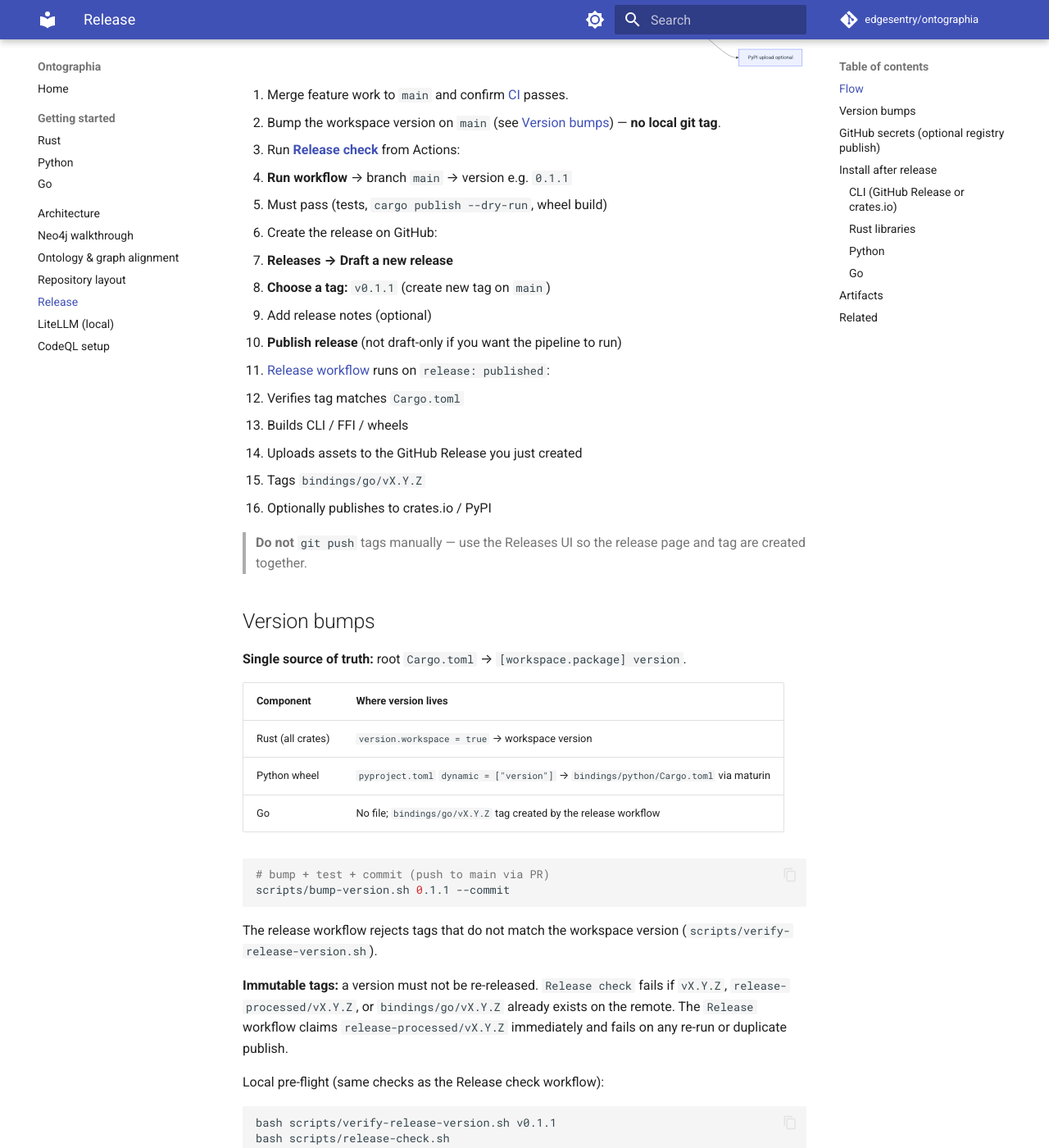
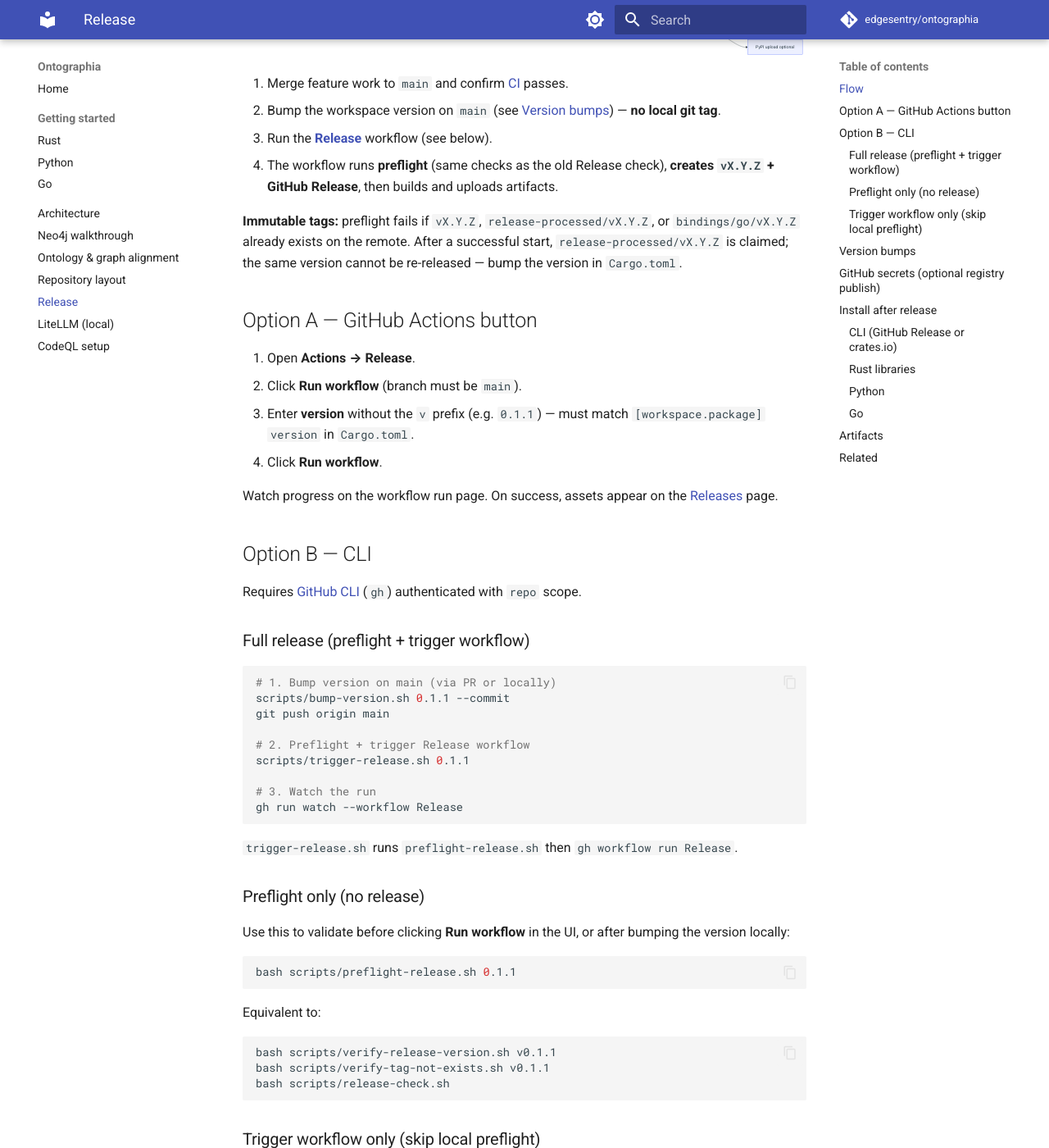
Before and after one commit to edgesentry/ontographia, an MkDocs documentation site: the page built from docs/release.md, in a window 1280 px wide and 1400 px high, scrolled down 343 px. Shown: the whole window at 82% size. Built offline with MkDocs 1.6.1 and Material for MkDocs 9.7.7, drawn with Linux system fonts in a browser that asks for light colours; comment, search, counter and statistics services are not loaded; some of the changed text lies outside the part shown.

Commit message:
Unify release into one workflow_dispatch Release button.
Merge Release check into Release preflight, create tag and GitHub Release
from the workflow, fail when tags already exist, and document CLI vs
Actions paths in docs/release.md.

Co-authored-by: Cursor <cursoragent@cursor.com>

````diff
--- a/docs/release.md
+++ b/docs/release.md
@@ -8,32 +8,74 @@ Ontographia ships **Rust crates + CLI**, a **Python wheel** (PyPI), and **Go bin
 flowchart LR
   A[PR merge to main] --> B[CI green on main]
   B --> C[Bump version in Cargo.toml]
-  C --> D[Release check workflow]
-  D --> E[GitHub Releases UI: Publish vX.Y.Z]
-  E --> F[Release workflow]
-  F --> G1[Upload artifacts]
+  C --> D[Release workflow]
+  D --> E1[Preflight / release check]
+  E1 --> E2[Create tag + GitHub Release]
+  E2 --> F[Build and upload artifacts]
+  F --> G1[GitHub Release assets]
   F --> G2[cargo publish optional]
   F --> G3[PyPI upload optional]
 ```
 
 1. Merge feature work to `main` and confirm [CI](https://github.com/edgesentry/ontographia/actions/workflows/ci.yml) passes.
 2. Bump the workspace version on `main` (see [Version bumps](#version-bumps)) — **no local git tag**.
-3. Run **[Release check](https://github.com/edgesentry/ontographia/actions/workflows/release-check.yml)** from Actions:
-   - **Run workflow** → branch `main` → version e.g. `0.1.1`
-   - Must pass (tests, `cargo publish --dry-run`, wheel build)
-4. Create the release on GitHub:
-   - **Releases → Draft a new release**
-   - **Choose a tag:** `v0.1.1` (create new tag on `main`)
-   - Add release notes (optional)
-   - **Publish release** (not draft-only if you want the pipeline to run)
-5. [Release workflow](https://github.com/edgesentry/ontographia/blob/main/github/workflows/release.yml) runs on `release: published`:
-   - Verifies tag matches `Cargo.toml`
-   - Builds CLI / FFI / wheels
-   - Uploads assets to the GitHub Release you just created
-   - Tags `bindings/go/vX.Y.Z`
-   - Optionally publishes to crates.io / PyPI
+3. Run the **[Release](https://github.com/edgesentry/ontographia/actions/workflows/release.yml)** workflow (see below).
+4. The workflow runs **preflight** (same checks as the old Release check), **creates `vX.Y.Z` + GitHub Release**, then builds and uploads artifacts.
 
-> **Do not** `git push` tags manually — use the Releases UI so the release page and tag are created together.
+**Immutable tags:** preflight fails if `vX.Y.Z`, `release-processed/vX.Y.Z`, or `bindings/go/vX.Y.Z` already exists on the remote. After a successful start, `release-processed/vX.Y.Z` is claimed; the same version cannot be re-released — bump the version in `Cargo.toml`.
+
+## Option A — GitHub Actions button
+
+1. Open **Actions → Release**.
+2. Click **Run workflow** (branch must be `main`).
+3. Enter **version** without the `v` prefix (e.g. `0.1.1`) — must match `[workspace.package] version` in `Cargo.toml`.
+4. Click **Run workflow**.
+
+Watch progress on the workflow run page. On success, assets appear on the [Releases](https://github.com/edgesentry/ontographia/releases) page.
+
+## Option B — CLI
+
+Requires [GitHub CLI](https://cli.github.com/) (`gh`) authenticated with `repo` scope.
+
+### Full release (preflight + trigger workflow)
+
+```bash
+# 1. Bump version on main (via PR or locally)
+scripts/bump-version.sh 0.1.1 --commit
+git push origin main
+
+# 2. Preflight + trigger Release workflow
+scripts/trigger-release.sh 0.1.1
+
+# 3. Watch the run
+gh run watch --workflow Release
+```
+
+`trigger-release.sh` runs `preflight-release.sh` then `gh workflow run Release`.
+
+### Preflight only (no release)
+
+Use this to validate before clicking **Run workflow** in the UI, or after bumping the version locally:
+
+```bash
+bash scripts/preflight-release.sh 0.1.1
+```
+
+Equivalent to:
+
+```bash
+bash scripts/verify-release-version.sh v0.1.1
+bash scripts/verify-tag-not-exists.sh v0.1.1
+bash scripts/release-check.sh
+```
+
+### Trigger workflow only (skip local preflight)
+
+```bash
+gh workflow run Release --ref main -f version=0.1.1
+```
+
+The workflow always runs preflight on the runner; local preflight is optional but recommended.
 
 ## Version bumps
 
@@ -46,20 +88,10 @@ flowchart LR
 | Go | No file; `bindings/go/vX.Y.Z` tag created by the release workflow |
 
 ```bash
-# bump + test + commit (push to main via PR)
 scripts/bump-version.sh 0.1.1 --commit
 ```
 
-The release workflow rejects tags that do not match the workspace version (`scripts/verify-release-version.sh`).
-
-**Immutable tags:** a version must not be re-released. `Release check` fails if `vX.Y.Z`, `release-processed/vX.Y.Z`, or `bindings/go/vX.Y.Z` already exists on the remote. The `Release` workflow claims `release-processed/vX.Y.Z` immediately and fails on any re-run or duplicate publish.
-
-Local pre-flight (same checks as the Release check workflow):
-
-```bash
-bash scripts/verify-release-version.sh v0.1.1
-bash scripts/release-check.sh
-```
+The release workflow rejects versions that do not match `Cargo.toml` (`scripts/verify-release-version.sh`).
 
 ## GitHub secrets (optional registry publish)
 
@@ -111,7 +143,7 @@ go get github.com/edgesentry/ontographia/bindings/go@v0.1.1
 
 Download the matching `libontographia_ffi-*` archive from GitHub Releases for cgo linking.
 
-The release workflow creates `bindings/go/vX.Y.Z` automatically when the GitHub Release is published.
+The release workflow creates `bindings/go/vX.Y.Z` automatically.
 
 ## Artifacts
 
````
Also changed, not shown: scripts/README.md (+4 -2 lines), 5 other files.
